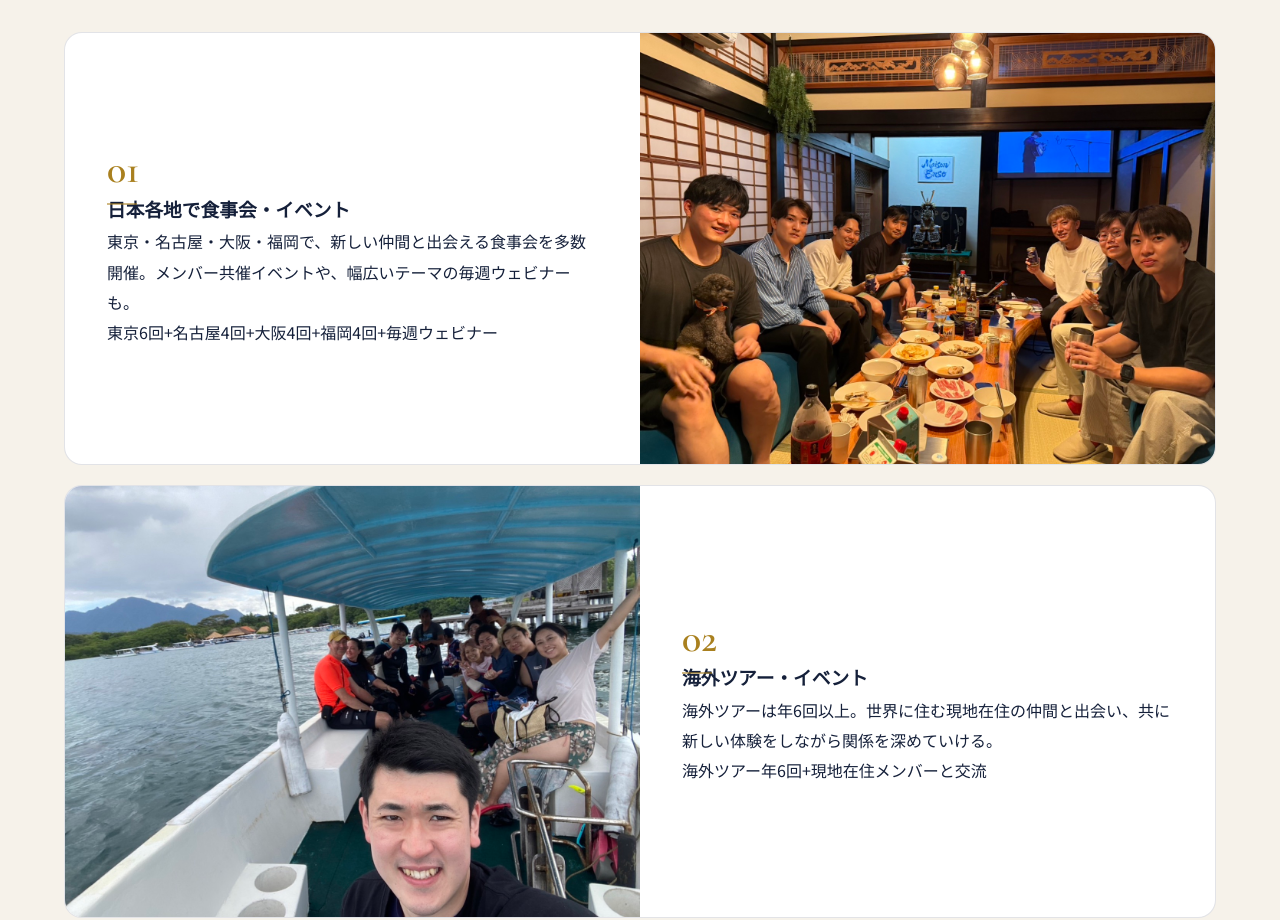
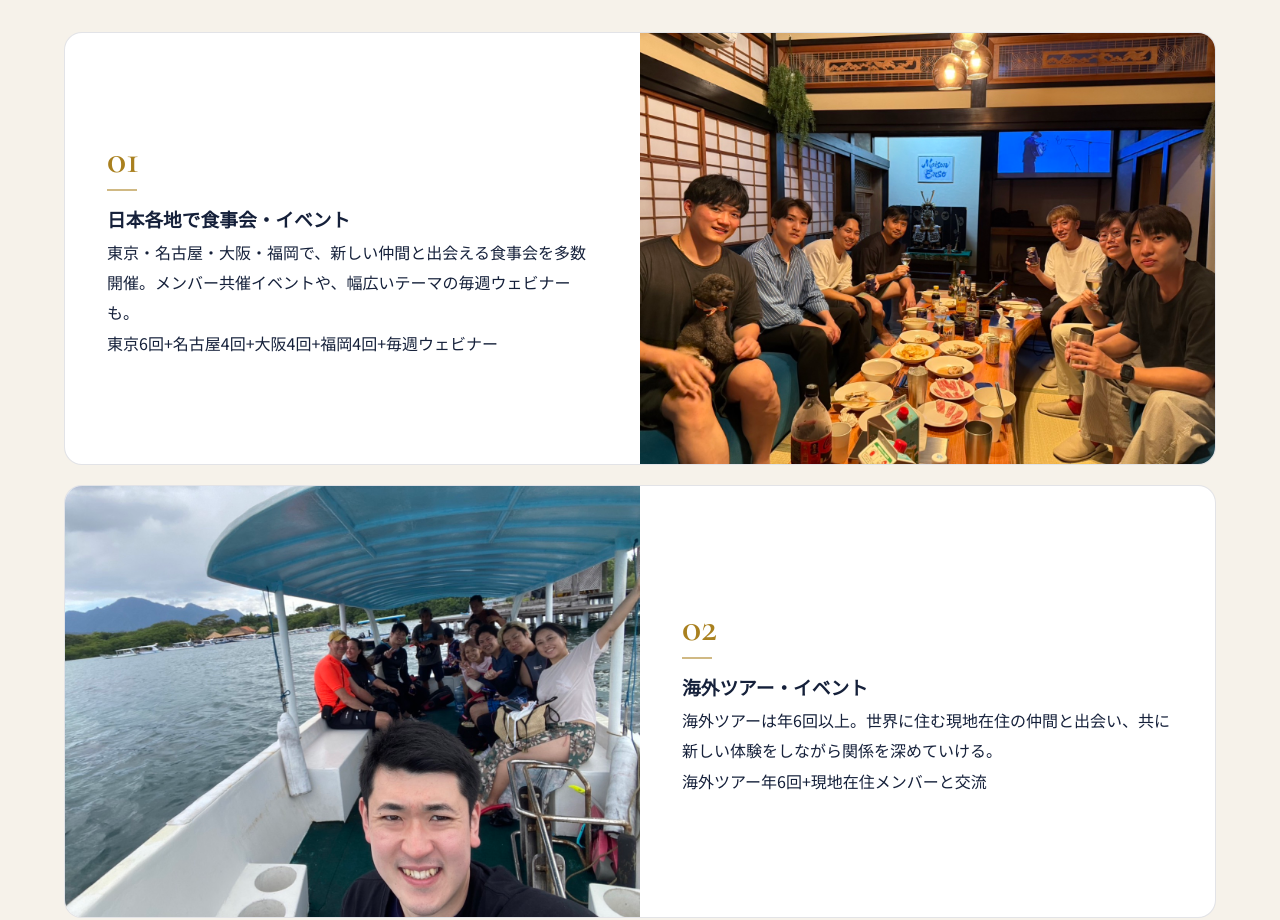
Before and after one commit to kengo0231/shima-salon-lp, a plain HTML site: page index.html in a window 1280 px wide. Shown: the part 5280-6200 px from the top of the page. Drawn offline with nearby package versions, Linux system fonts and the light colour scheme.

Commit message:
5つの特徴: 番号のアンダーラインが見出しに被る不具合を修正
.feat__num を inline-block 化し、padding/margin で番号と見出しの間隔を確保

Co-Authored-By: Claude Opus 4.8 <noreply@anthropic.com>

```diff
--- a/css/style.css
+++ b/css/style.css
@@ -267,7 +267,7 @@ a { color: inherit; text-decoration: none; }
   padding: 32px 38px; transition: border-color .4s, transform .4s, box-shadow .4s;
 }
 .feat:hover { border-color: var(--border-strong); transform: translateX(6px); box-shadow: var(--shadow); }
-.feat__num { font-family: "Cormorant Garamond", serif; font-size: 3rem; font-weight: 600; color: var(--accent); line-height: 1; text-align: center; position: relative; padding-bottom: 14px; }
+.feat__num { font-family: "Cormorant Garamond", serif; font-size: 3rem; font-weight: 600; color: var(--accent); line-height: 1; text-align: center; position: relative; display: inline-block; padding-bottom: 14px; margin-bottom: 10px; }
 .feat__num::after { content: ""; position: absolute; left: 50%; bottom: 0; transform: translateX(-50%); width: 30px; height: 2px; background: var(--accent); opacity: .55; }
 .feat__body h3 { font-family: "Noto Serif JP", serif; font-size: clamp(1.18rem, 3vw, 1.42rem); font-weight: 700; color: var(--text); }
 .feat__body p { color: var(--text-soft); margin-top: 9px; font-size: .97rem; }
```
